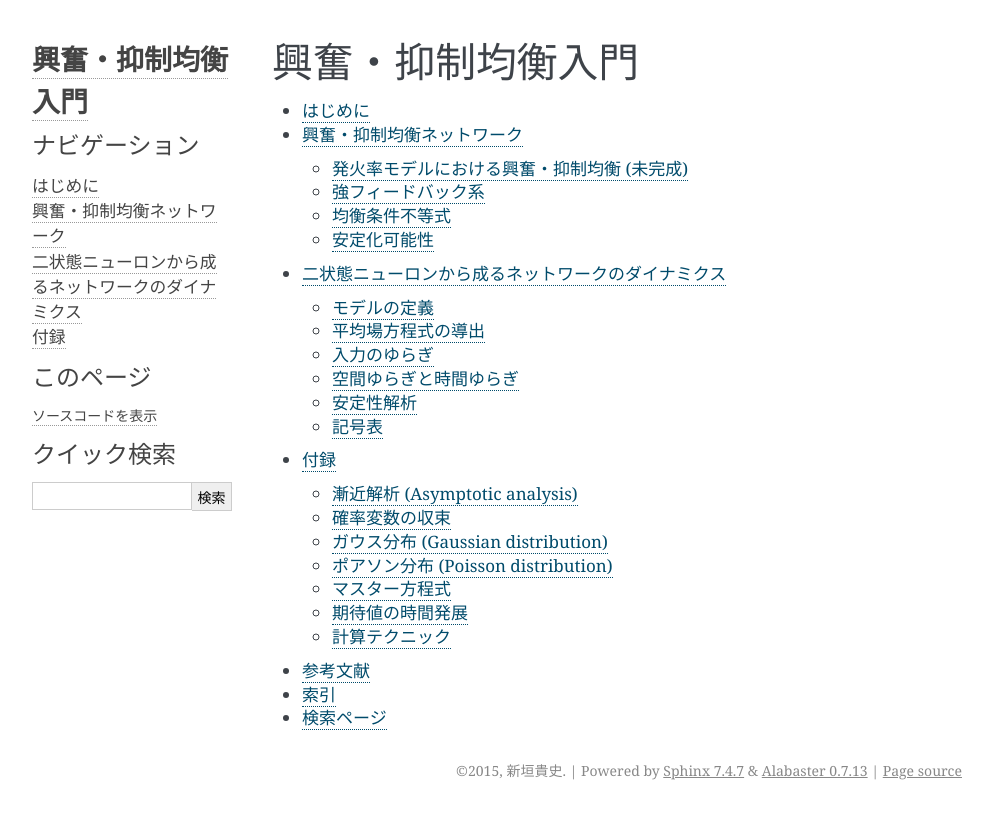
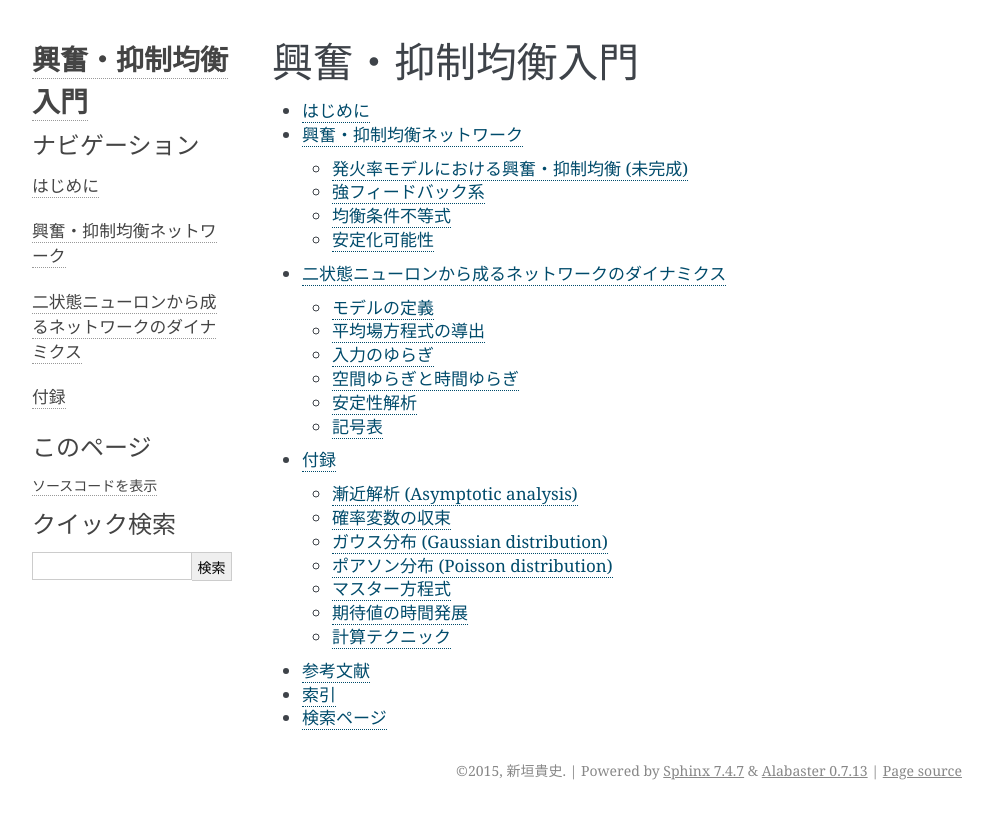
Before and after one commit to tkf/balance-tutorial-ja, a Sphinx documentation site: the page built from source/index.rst, in a window 1280 px wide. Shown: the top 819 px of the page, without its empty margins (148-1141 px from the left). Built offline with Sphinx 7.4.7, drawn with Linux system fonts in a browser that asks for light colours; formulas are drawn with MathJax 3.

Commit message:
Use custom CSS to improve TOC in sidebar

```diff
--- /dev/null
+++ b/source/_static/custom.css
@@ -0,0 +1,3 @@
+div.sphinxsidebar li.toctree-l1 {
+    margin-bottom: 20px;
+}
--- /dev/null
+++ b/source/_templates/layout.html
@@ -0,0 +1,5 @@
+{%- extends "alabaster/layout.html" %}
+{%- block extrahead %}
+  {{ super() }}
+  <link rel="stylesheet" href="{{ pathto('_static/custom.css', 1) }}" type="text/css" />
+{% endblock %}
--- a/source/conf.py
+++ b/source/conf.py
@@ -15,6 +15,7 @@
 import sys
 import os
 import shlex
+import alabaster
 
 # If extensions (or modules to document with autodoc) are in another directory,
 # add these directories to sys.path here. If the directory is relative to the
@@ -128,7 +129,7 @@ html_theme_options = {
 }
 
 # Add any paths that contain custom themes here, relative to this directory.
-#html_theme_path = []
+html_theme_path = [alabaster.get_path()]
 
 # The name for this set of Sphinx documents.  If None, it defaults to
 # "<project> v<release> documentation".
@@ -149,7 +150,7 @@ html_title = project + ' v' + release
 # Add any paths that contain custom static files (such as style sheets) here,
 # relative to this directory. They are copied after the builtin static files,
 # so a file named "default.css" will overwrite the builtin "default.css".
-#html_static_path = ['_static']
+html_static_path = ['_static']
 
 # Add any extra paths that contain custom files (such as robots.txt or
 # .htaccess) here, relative to this directory. These files are copied
```
